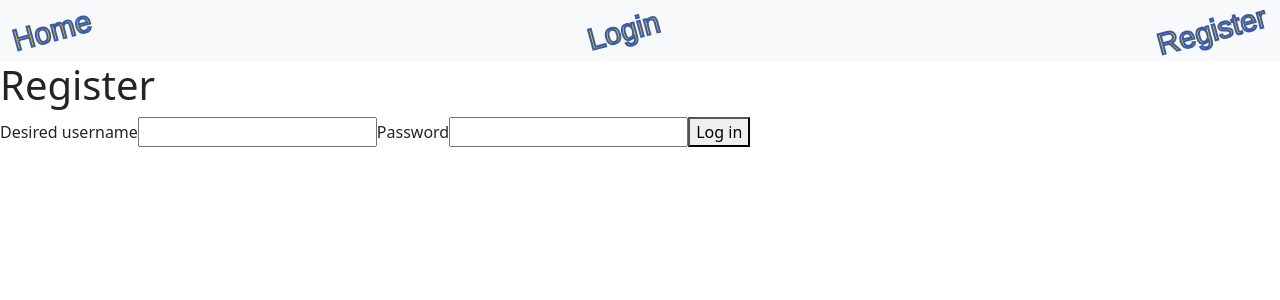
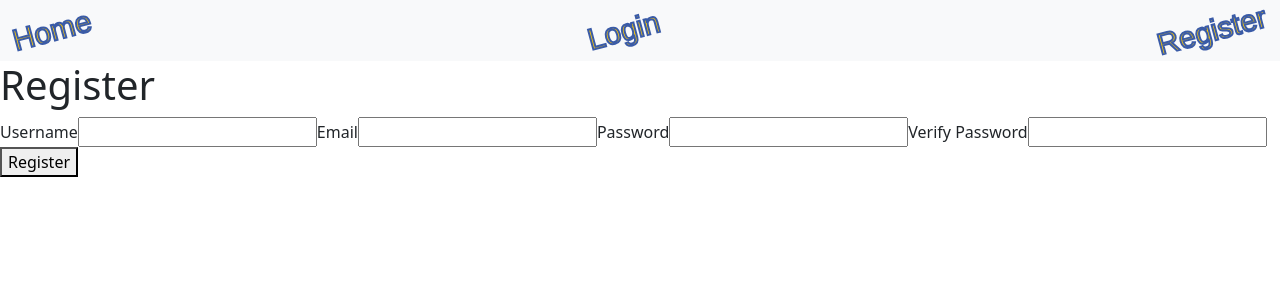
Before and after one commit to olaekdahl/edp-people-picker-demo, a React (Vite) app in the folder people-app/: page /register in a window 1280 px wide. Shown: the top 300 px of the page. Built offline with nearby package versions, Linux system fonts and the light colour scheme; no server answers; a web font is replaced by a local one.

Commit message:
rigister functionality

```diff
--- a/people-app/src/Register.jsx
+++ b/people-app/src/Register.jsx
@@ -1,42 +1,89 @@
-import { useState } from 'react'
+import React, { useState } from 'react'
 import './Register.css';
 
+const emailRegex = /^[^\s@]+@[^\s@]+\.[^\s@]+$/;
+
 export const Register = () => {
-  const [state, setState] = useState({})
-  const [errorMessage, setErrorMessage] = useState()
+  const [state, setState] = useState({
+    username: '',
+    email:'',
+    password: '',
+    verifyPassword: ''
+  })
+  const [errorMessage, setErrorMessage] = useState('')
 
+  const handleChange = (event) => {
+    const { name, value } = event.target;
+    setState({ ...state, [name]: value });
+
+    if (name === 'password' || name === 'verifyPassword') {
+      validatePassword(value);
+    }
+  };
+
+  const handleFormSubmit = (event) => {
+    event.preventDefault();
+    console.log(state);
+
+    if (!emailRegex.test(state.email)) {
+      setErrorMessage('Invalid email');
+      return;
+    }
+
+    if (state.password !== state.verifyPassword) {
+      setErrorMessage('Passwords do not match');
+      return;
+    }
+  };
+
+  const validatePassword = (password) => {
+    if (!/(?=.*\W).{4,}/.test(password)) {
+      setErrorMessage('Password is not secure enough');
+    } else {
+      setErrorMessage('');
+    }
+  };
   return (
     <section className='Register'>
       <h1>Register</h1>
-      <div>
-        <label>Desired username</label>
-        <input value={state.username} onChange={e => setState({ ...state, username: e.target.value })} />
-        <label>Password</label>
-        <input type="password" value={state.password1} onBlur={e => validate(e.target.value)} />
-        <button onClick={register}>Log in</button>
-
-      </div>
+      <form onSubmit={handleFormSubmit}>
+        <div className="box">
+          <label>Username</label>
+          <input
+            name="username"
+            value={state.username}
+            onChange={handleChange}
+          />
+          <label>Email</label>
+          <input
+            name="email"
+            value={state.email}
+            onChange={handleChange}
+          />
+          <label>Password</label>
+          <input
+            name="password"
+            type="password"
+            value={state.password}
+            onChange={handleChange}
+          />
+          <label>Verify Password</label>
+          <input
+            name="verifyPassword"
+            type="password"
+            value={state.verifyPassword}
+            onChange={(e) => {
+              handleChange(e);
+              validatePassword(e.target.value);
+            }}
+          />
+          <button type="submit">Register</button>
+        </div>
+      </form>
       <dialog open={errorMessage}>
         <p>{errorMessage}</p>
         <button onClick={() => setErrorMessage(undefined)}>Okay</button>
       </dialog>
     </section>
   )
-
-  function register() {
-    throw "not yet implemented"
-  }
-
-  /**
-   *
-   * @param {string} password
-   * returns true if it is a secure password. False otherwise.
-   */
-  function validate(password) {
-    if (! /(?=.*\W).{4,}/.test(password)) {
-      setErrorMessage("That password isn't secure enough. Try another.")
-    } else {
-      setState({ ...state, password })
-    }
-  }
 }
```
